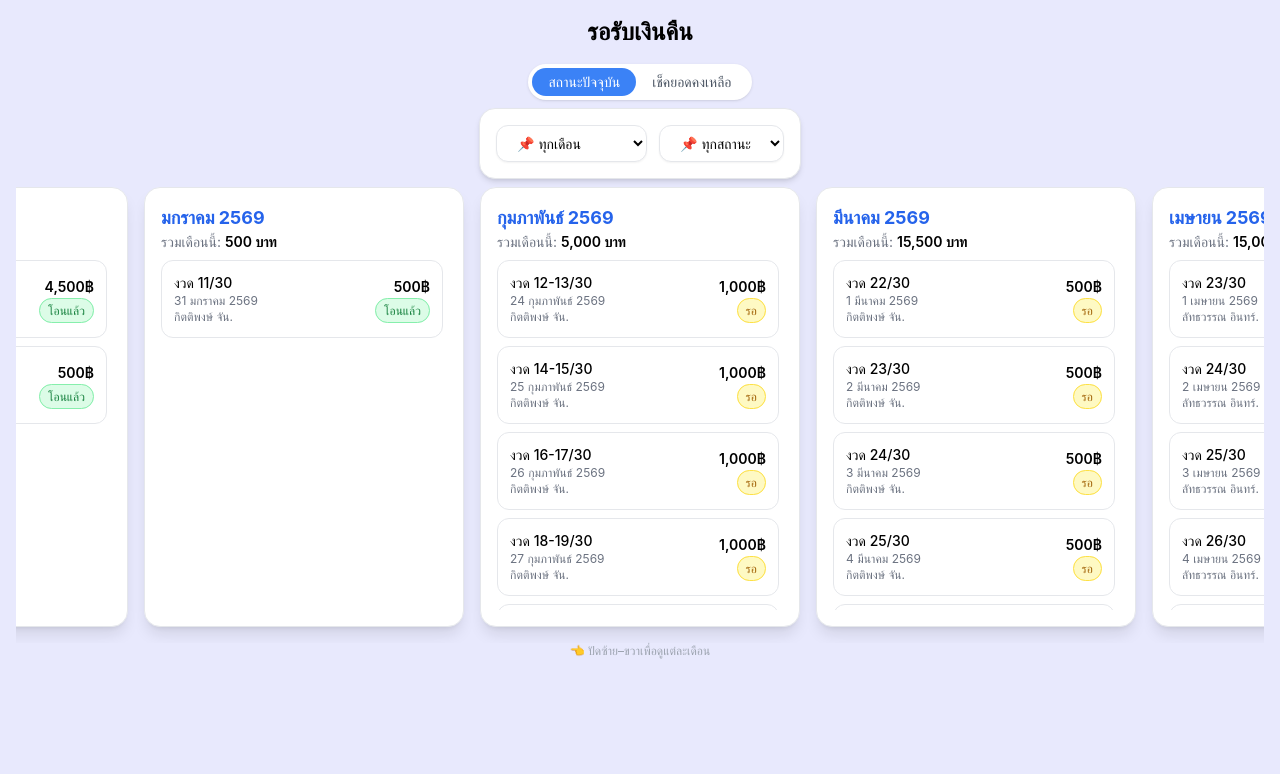
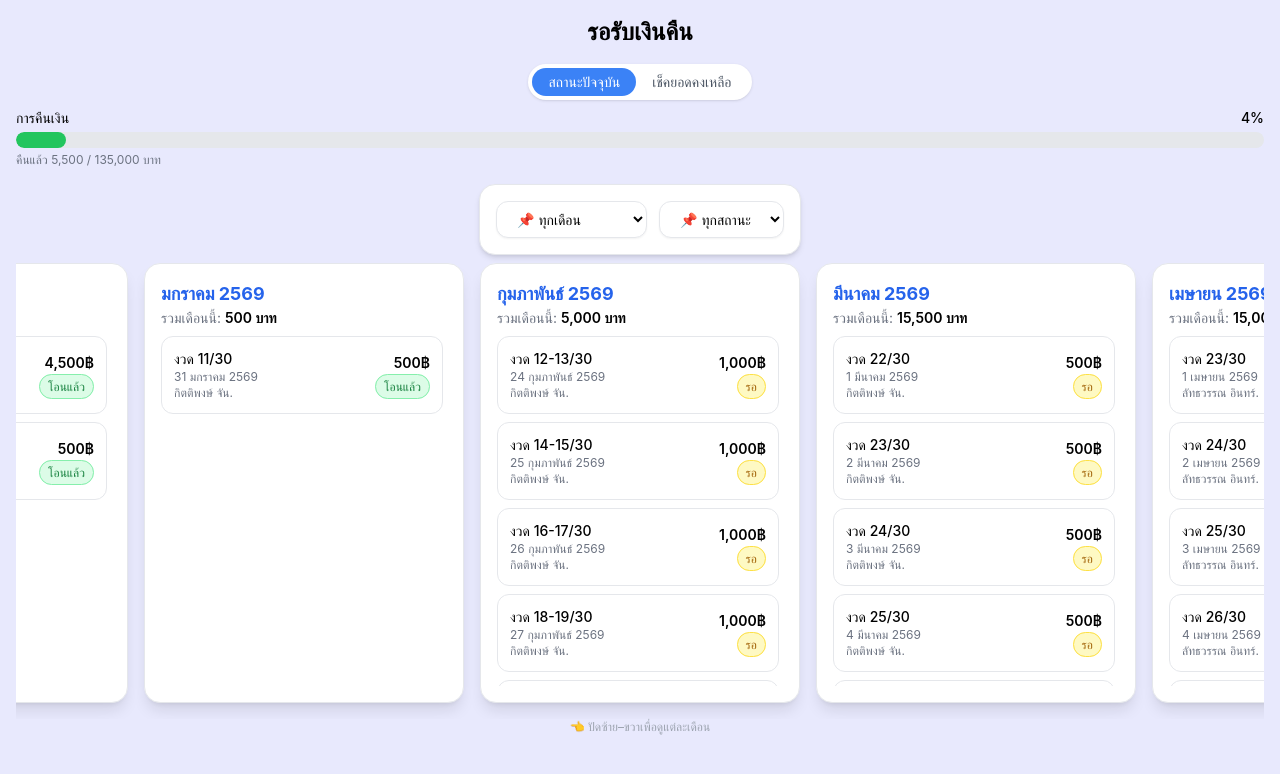
Before and after one commit to KittiArm/ktmyshop, a React (Vite) app: page / in a window 1280 px wide. Shown: the top 774 px of the page. Built offline with nearby package versions, Linux system fonts and the light colour scheme.

Commit message:
Update App.jsx

```diff
--- a/src/App.jsx
+++ b/src/App.jsx
@@ -2065,6 +2065,49 @@ const data_balance = [
 	},
 ];
 
+const calculateProgress = () => {
+  let paid = 0;
+  let total = 0;
+
+  data.forEach((month) => {
+    total += month.total;
+
+    month.records.forEach((rec) => {
+      if (rec.status === "โอนแล้ว") {
+        paid += rec.amount;
+      }
+    });
+  });
+
+  return {
+    paid,
+    total,
+    percent: total > 0 ? Math.round((paid / total) * 100) : 0,
+  };
+};
+
+const EnergyProgressBar = ({ paid, total, percent }) => {
+  return (
+    <div className="w-full mb-4">
+      <div className="flex justify-between text-sm font-medium mb-1">
+        <span>การคืนเงิน</span>
+        <span>{percent}%</span>
+      </div>
+
+      <div className="w-full bg-gray-200 rounded-full h-4 overflow-hidden">
+        <div
+          className="bg-green-500 h-4 rounded-full transition-all duration-500"
+          style={{ width: `${percent}%` }}
+        />
+      </div>
+
+      <p className="text-xs text-gray-500 mt-1">
+        คืนแล้ว {paid.toLocaleString()} / {total.toLocaleString()} บาท
+      </p>
+    </div>
+  );
+};
+
 function getStatusColor(status) {
 	switch (status) {
 		case "โอนแล้ว":
@@ -2120,6 +2163,8 @@ export default function App() {
 	});
 
 	const totalBalance = data.reduce((sum, item) => sum + item.total, 0);
+
+	const progress = calculateProgress();
 
 	return (
 		<div className="min-h-screen p-4">
@@ -2146,6 +2191,13 @@ export default function App() {
 					</div>
 				</div>
 			</div>
+
+
+		    <EnergyProgressBar
+			      paid={progress.paid}
+			      total={progress.total}
+			      percent={progress.percent}
+		    />
 
 			{/* MODE DISPLAY */}
 			{mode === "balance" && (
```
